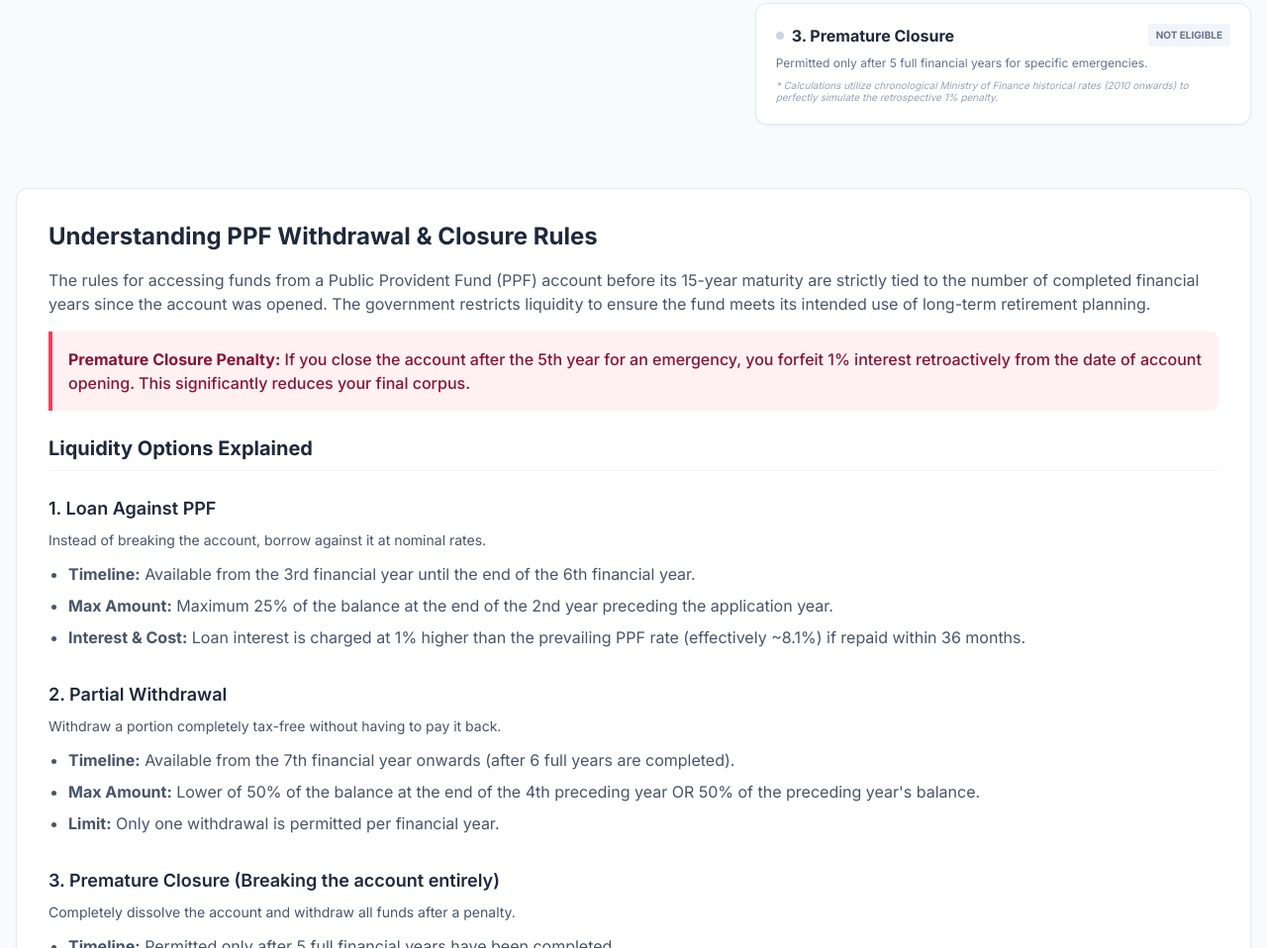
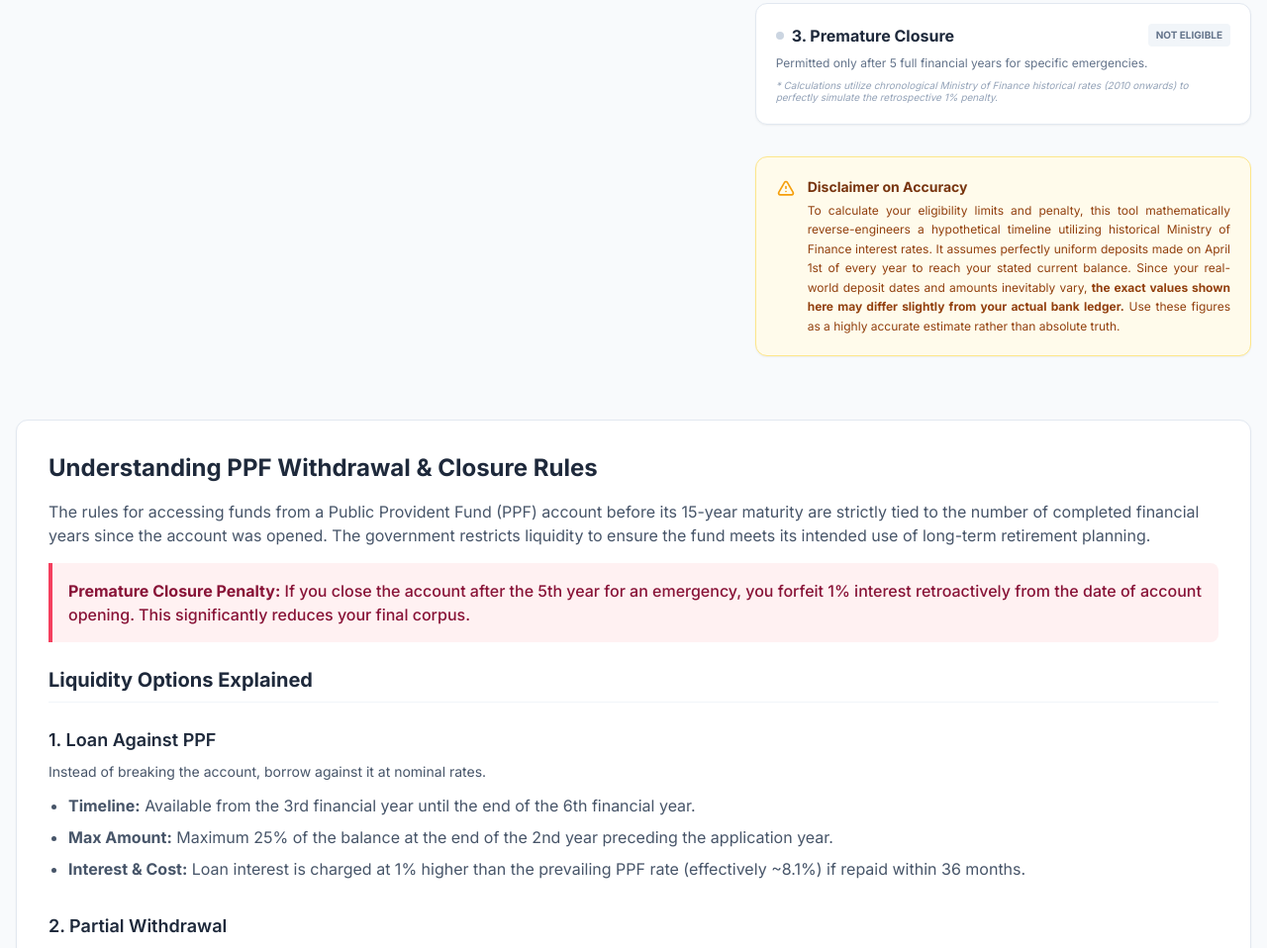
Before and after one commit to sudheervsus/FinCalcPro, a website: page calculators/ppf-withdrawal/index.html in a window 1280 px wide. Shown: the part 775-1733 px from the top of the page at 99% size. Drawn offline with nearby package versions, Linux system fonts and the light colour scheme.

Commit message:
chore: add accuracy disclaimer to PPF withdrawal tool

```diff
--- a/calculators/ppf-withdrawal/index.html
+++ b/calculators/ppf-withdrawal/index.html
@@ -183,6 +183,30 @@
                     penalty.</p>
             </div>
 
+            <!-- Disclaimer -->
+            <div
+                class="bg-amber-50 rounded-xl shadow-sm border border-amber-200 p-5 mt-2 group hover:border-amber-300 transition-colors">
+                <div class="flex items-start gap-3">
+                    <svg class="w-5 h-5 text-amber-500 mt-0.5 flex-shrink-0" fill="none" stroke="currentColor"
+                        viewBox="0 0 24 24">
+                        <path stroke-linecap="round" stroke-linejoin="round" stroke-width="2"
+                            d="M12 9v2m0 4h.01m-6.938 4h13.856c1.54 0 2.502-1.667 1.732-3L13.732 4c-.77-1.333-2.694-1.333-3.464 0L3.34 16c-.77 1.333.192 3 1.732 3z">
+                        </path>
+                    </svg>
+                    <div>
+                        <h4 class="text-sm font-bold text-amber-900 mb-1">Disclaimer on Accuracy</h4>
+                        <p class="text-xs text-amber-800 leading-relaxed text-justify">
+                            To calculate your eligibility limits and penalty, this tool mathematically reverse-engineers
+                            a hypothetical timeline utilizing historical Ministry of Finance interest rates. It assumes
+                            perfectly uniform deposits made on April 1st of every year to reach your stated current
+                            balance. Since your real-world deposit dates and amounts inevitably vary, <strong>the exact
+                                values shown here may differ slightly from your actual bank ledger.</strong> Use these
+                            figures as a highly accurate estimate rather than absolute truth.
+                        </p>
+                    </div>
+                </div>
+            </div>
+
         </div>
 
         <!-- Article & FAQ Section -->
```
